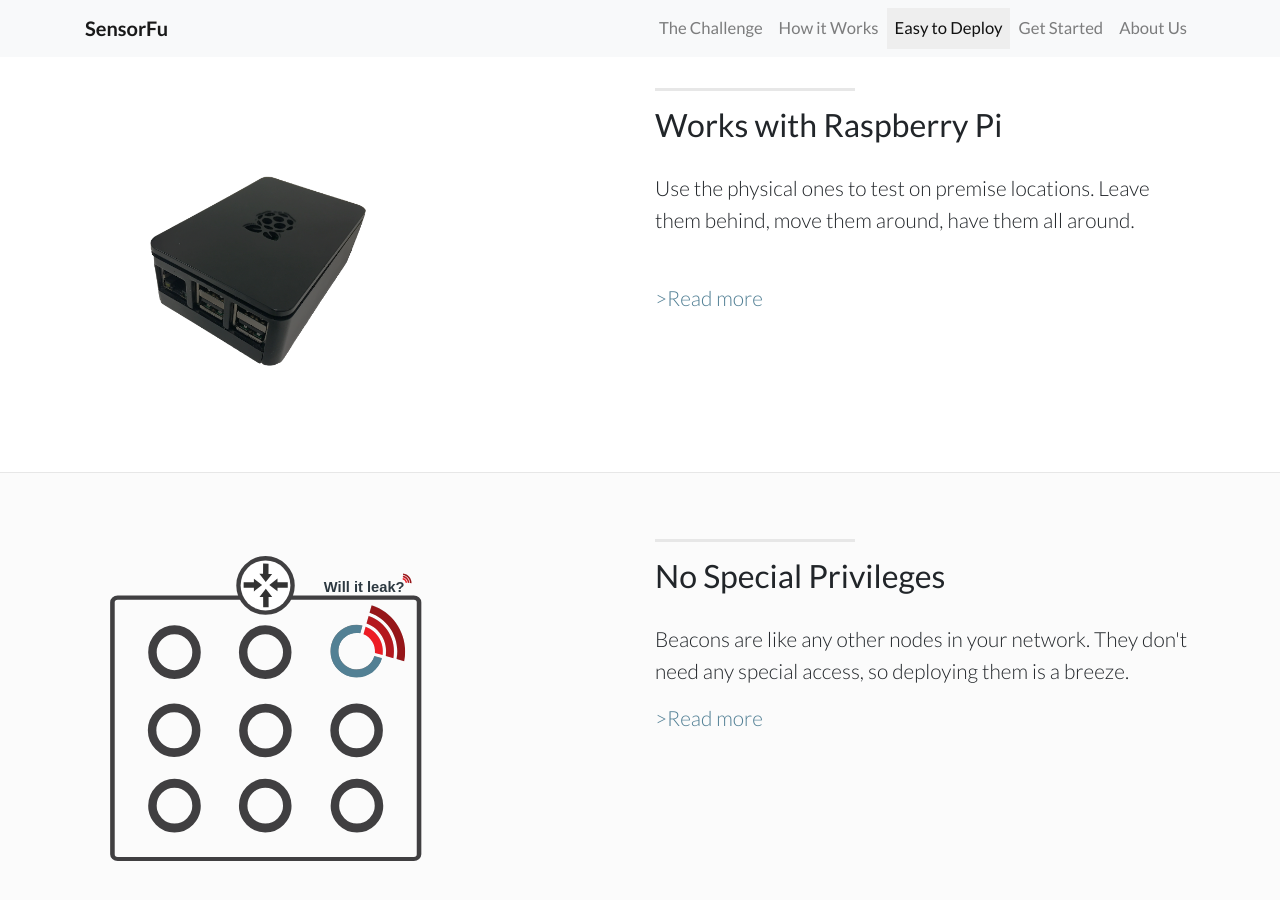
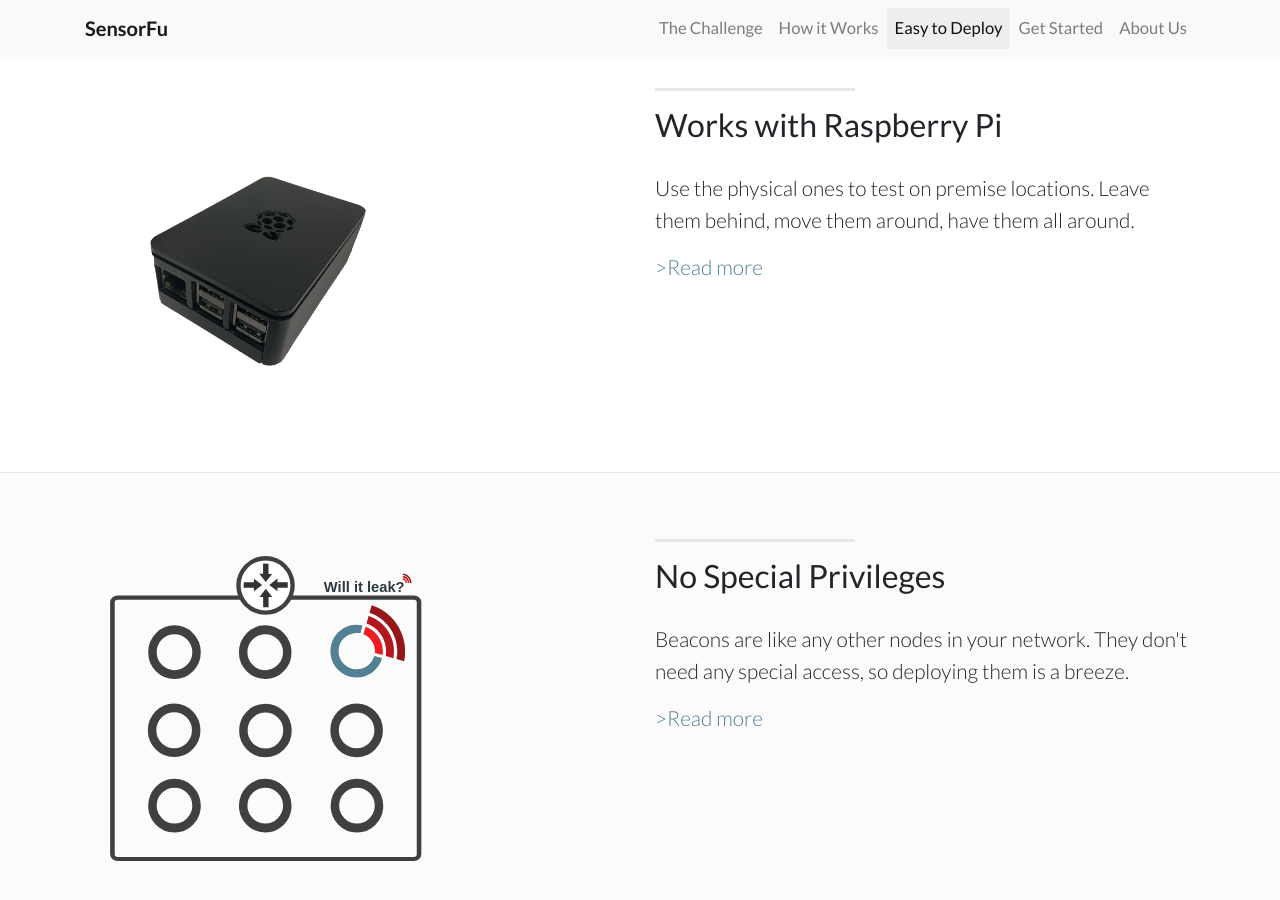
Before and after one commit to sensorfu/sensorfu.github.io, a Jekyll site: the page built from index.html, in a window 1280 px wide and 900 px high, scrolled down 4016 px. Built offline with Jekyll 4.4.1, drawn with Linux system fonts in a browser that asks for light colours.

Commit message:
Remove one more br.

```diff
--- a/_includes/easytodeploy.html
+++ b/_includes/easytodeploy.html
@@ -43,7 +43,7 @@
                 <p class="lead">Use the physical ones to test on premise locations. Leave them behind, move them around,
                 have them all around.</p>
             <p class="lead">
-                <br><a href="https://medium.com/sensorfu/easy-secure-reliable-not-just-in-the-marketing-materials-ad8ef7afd086">&gtRead more</a>
+                <a href="https://medium.com/sensorfu/easy-secure-reliable-not-just-in-the-marketing-materials-ad8ef7afd086">&gtRead more</a>
             </p>
             </div>
 
```
